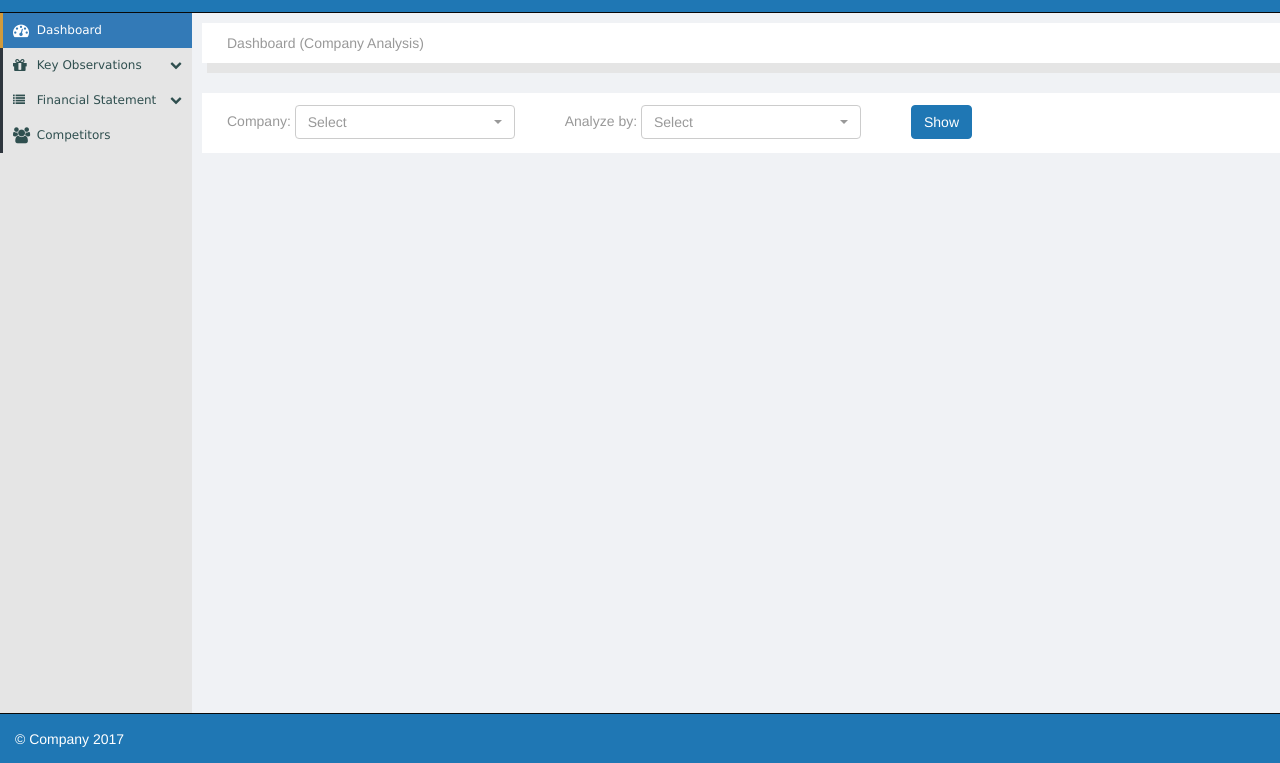
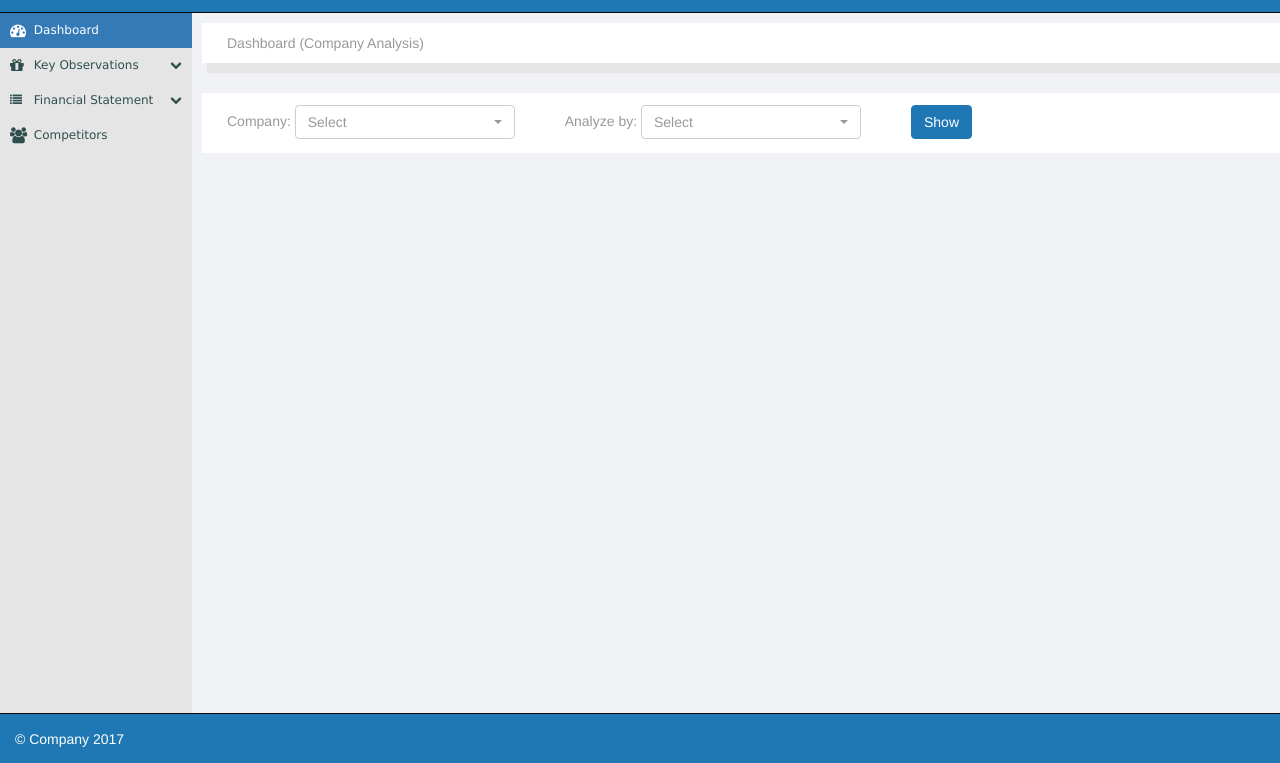
Before and after one commit to shubhamatul/sample, a plain HTML site: page index.html in a window 1280 px wide. Shown: the part 37-800 px from the top of the page. Drawn offline with Linux system fonts and the light colour scheme.

Commit message:
changing border color

```diff
--- a/css/custom.css
+++ b/css/custom.css
@@ -99,7 +99,7 @@ body{
 }
 .nav-side-menu ul .active,
 .nav-side-menu li .active {
-  border-left: 3px solid #d19b3d;
+  /*border-left: 3px solid #337ab7;*//*#d19b3d;*/
   /*background-color: #4f5b69;*/
   background-color: #337ab7;
 }
@@ -139,7 +139,7 @@ body{
 }
 .nav-side-menu li {
   padding-left: 0px;
-  border-left: 3px solid #2e353d;
+  /*border-left: 3px solid #2e353d;*/
   /*border-bottom: 1px solid #23282e;*/
 }
 .nav-side-menu li a {
```
